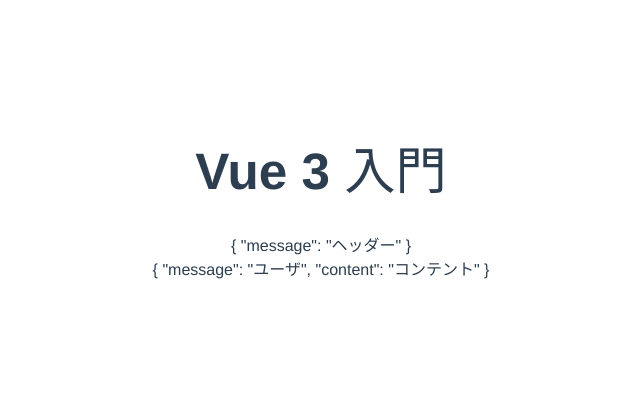
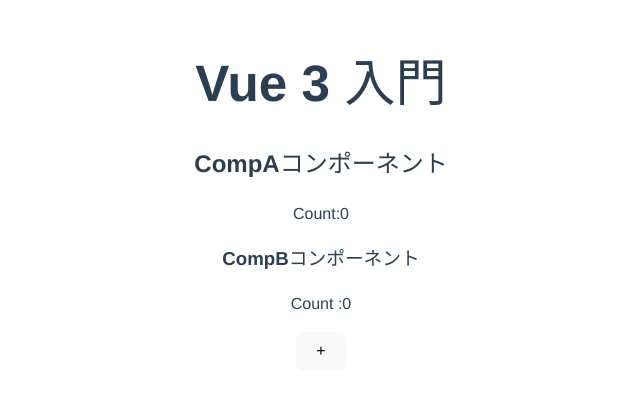
Before and after one commit to YumaEndo921/vue_sample, a Vue app: page / in a window 1280 px wide. Shown: the part 234-628 px from the top of the page, without its empty margins (319-959 px from the left). Built offline with nearby package versions, Linux system fonts and the light colour scheme.

Commit message:
5/18_finish
いったんこのファイルは終了です

```diff
--- a/src/App.vue
+++ b/src/App.vue
@@ -1,19 +1,20 @@
-
 
 <script setup>
-import User from "./components/User.vue";
+import CompA from './components/CompA.vue';
+import { provide,ref} from 'vue';
+const count = ref(0);
+
+const addCount = ()=>{
+  count.value++;
+};
+
+provide('count',count)
+provide('addCount',addCount)
 </script>
 
 <template>
   <h1>Vue 3 入門</h1>
-  <User>
-    <template v-slot:header="slotProps">
-      <div>{{ slotProps }}</div>
-    </template>
-    <template v-slot:default="slotProps">
-      <div>{{ slotProps }}</div>
-    </template>
-  </User>
+  <CompA message="propsでデータ渡し" />
 </template>
 
 <style>
--- /dev/null
+++ b/src/components/CompA.vue
@@ -0,0 +1,11 @@
+
+
+<script setup>
+import CompB from './CompB.vue';
+import { counter } from '../store/countStore';
+</script>
+<template>
+  <h2>CompAコンポーネント</h2>
+  <p>Count:{{ counter.count }}</p>
+   <CompB  />
+</template>
--- /dev/null
+++ b/src/components/CompB.vue
@@ -0,0 +1,12 @@
+
+
+<script setup>
+import { counter } from '../store/countStore';
+</script>
+
+<template>
+  <h3>CompBコンポーネント</h3>
+  <p>{{ message }}</p>
+  <p>Count :{{ counter.count }}</p>
+  <button @click="counter.addCount">+</button>
+</template>
--- /dev/null
+++ b/src/components/Kyoto.vue
@@ -0,0 +1,6 @@
+
+
+<template>
+  <h2>京都</h2>
+  <p>日本の古都です。</p>
+</template>
--- a/src/components/User.vue
+++ b/src/components/User.vue
@@ -1,9 +1,17 @@
 
-<script>
-// const props = defineProps(['name']);
+<script setup>
+import { ref } from 'vue';
+
+const users = ref([]);
+
+const fetchPost = async () =>{
+  const res =await
+  fetch('https://jsonplaceholder.typicode.com/users');
+  users.value = await res.json();
+};
+fetchPost();
 </script>
 
 <template>
-  <slot name="header" message="ヘッダー"></slot>
-  <slot message="ユーザ" content="コンテント"></slot>
+  <slot v-for="user in users" :user="user"></slot>
 </template>
--- /dev/null
+++ b/src/store/countStore.js
@@ -0,0 +1,9 @@
+
+import {reactive } from 'vue';
+
+export const counter = reactive({
+    count:0,
+    addCount(){
+        this.count++;
+    }
+})
```
Also changed, not shown: src/components/Tokyo.vue (added, +13 -0 lines).
